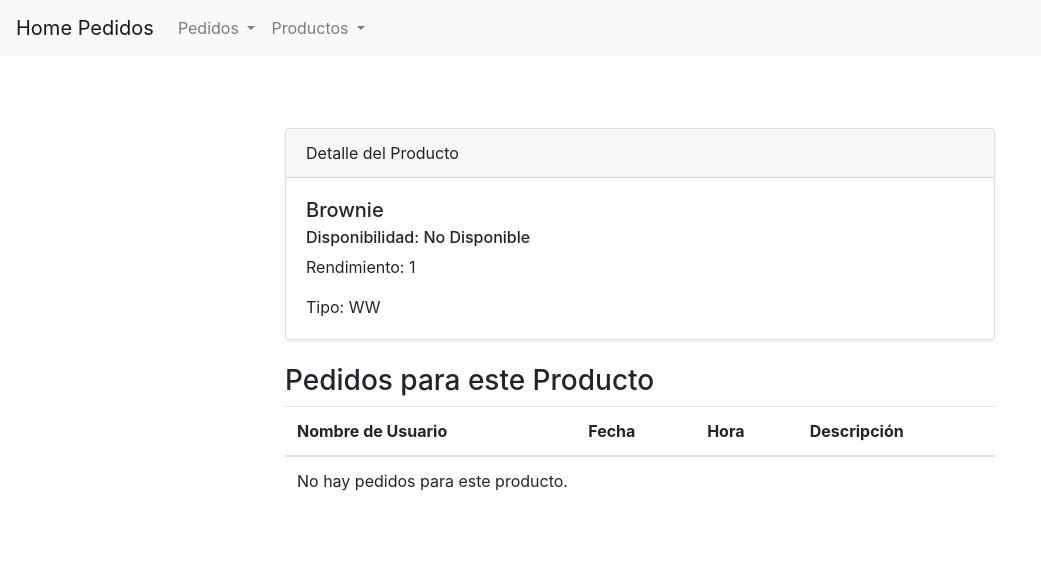
After one commit to GuadalupeFalcon/code54130-Proyecto-Final, a Django app: page /pedidos/detail-producto/1 in a window 1280 px wide. The commit adds this page. Shown: the top 568 px of the page, without its empty margins (0-1041 px from the left). Run offline with Django 5.2, Linux system fonts and the light colour scheme; data comes from the database, SQL or seed files in the repository; both versions use the stored data as it was before the commit; some libraries are stand-ins or nearby versions.

Commit message:
actualizacion

```diff
--- a/WebPasteleria/pedidos/templates/pedidos/base.html
+++ b/WebPasteleria/pedidos/templates/pedidos/base.html
@@ -17,12 +17,29 @@
             <span class="navbar-toggler-icon"></span>
         </button>
         <div class="collapse navbar-collapse" id="navbarNav">
-            <ul class="navbar-nav ml-auto">
-                <li class="nav-item">
-                    <a class="nav-link" href="/pedidos/list">Todos los Pedidos</a>
+            <ul class="navbar-nav">
+                <!-- Dropdown for PEDIDOS -->
+                <li class="nav-item dropdown">
+                    <a class="nav-link dropdown-toggle" href="#" id="navbarDropdownMenuLinkPedido" role="button" data-toggle="dropdown" aria-haspopup="true" aria-expanded="false">
+                        Pedidos
+                    </a>
+                    <div class="dropdown-menu" aria-labelledby="navbarDropdownMenuLinkPedido">
+                        <a class="dropdown-item" href="{% url 'pedidos-list' %}">Todos los Pedidos</a>
+                        <a class="dropdown-item" href="{% url 'crear-pedido-con-formulario' %}">Crear Pedido</a>
+                        <a class="dropdown-item" href="{% url 'buscar-con-formulario' %}">Buscar Pedido por usuario</a>
+                    </div>
                 </li>
-                <li class="nav-item">
-                    <a class="nav-link" href="{% url 'pedidos-list' %}">XXXXXX</a>
+                <!-- Dropdown for PRODUCTO -->
+                <li class="nav-item dropdown">
+                    <a class="nav-link dropdown-toggle" href="#" id="navbarDropdownMenuLinkProducto" role="button" data-toggle="dropdown" aria-haspopup="true" aria-expanded="false">
+                        Productos
+                    </a>
+                    <div class="dropdown-menu" aria-labelledby="navbarDropdownMenuLinkProductos">
+                        <a class="dropdown-item" href="{% url 'productos-list' %}">Todos los Productos</a>
+                        <a class="dropdown-item" href="{% url 'crear-producto-con-formulario' %}">Crear Producto</a>
+                        <a class="dropdown-item" href="{% url 'producto-search' %}">Buscar Producto</a>
+                    </div>
+                </li>
                 </li>
             </ul>
         </div>
--- /dev/null
+++ b/WebPasteleria/pedidos/templates/pedidos/detail-producto.html
@@ -0,0 +1,56 @@
+{% extends 'pedidos/base.html' %}
+
+{% block title %}Detalle del Producto{% endblock %}
+
+{% block content %}
+<section class="py-5">
+    <div class="container">
+        <div class="row">
+            <div class="col-lg-8 mx-auto">
+                <div class="card shadow-sm">
+                    <div class="card-header">
+                        Detalle del Producto
+                    </div>
+                    <div class="card-body">
+                        <h5 class="card-title">{{ producto.nombre }}</h5>
+                        {% if Producto.disponible %}
+                        <h6 class="card-subtitle mb-2">Disponibilidad: Disponible</h6>
+                        {% else %}
+                        <h6 class="card-subtitle mb-2">Disponibilidad: No Disponible</h6>
+                        {% endif %}
+                        <p class="card-text">Rendimiento: {{ producto.rendimiento }}</p>
+                        <p class="card-text">Tipo: {{ producto.tipo | default:"No proporcionado" }}</p>
+                    </div>
+                </div>
+                <div class="mt-4">
+                    <h3>Pedidos para este Producto</h3>
+                    <table class="table">
+                        <thead>
+                            <tr>
+                                <th scope="col">Nombre de Usuario</th>
+                                <th scope="col">Fecha</th>
+                                <th scope="col">Hora</th>
+                                <th scope="col">Descripción</th>
+                            </tr>
+                        </thead>
+                        <tbody>
+                            {% for pedido in producto.pedidos.all %}
+                            <tr>
+                                <td>{{ pedido.nombre_de_usuario }}</td>
+                                <td>{{ pedido.fecha | date:"d/m/Y" }}</td>
+                                <td>{{ pedido.hora | date:"H:i" }}</td>
+                                <td>{{ pedido.descripcion | default:"No proporcionado" }}</td>
+                            </tr>
+                            {% empty %}
+                            <tr>
+                                <td colspan="5">No hay pedidos para este producto.</td>
+                            </tr>
+                            {% endfor %}
+                        </tbody>
+                    </table>
+                </div>
+            </div>
+        </div>
+    </div>
+</section>
+{% endblock %}
--- a/WebPasteleria/pedidos/urls.py
+++ b/WebPasteleria/pedidos/urls.py
@@ -4,15 +4,29 @@ from .views import (
     list_view,
     search_view,
     create_view,
-    detail_view,
-    search_with_form_view
+    detail_pedidos_view,
+    search_with_form_view,
+    create_producto_with_form_view,
+    detail_producto_view,
+    producto_list_view,
+    create_pedido_with_form_view,
+    delete_producto_view,
+    producto_update_view,
+    search_producto_view
 )
 
 urlpatterns = [
     path("", home_view),
     path("list/", list_view, name="pedidos-list"),
-    path("detail/<pedido_id>", detail_view),
+    path("detail/<pedido_id>", detail_pedidos_view),
     path("buscar/<nombre_de_usuario>", search_view),
     path("crear/<nombre_de_usuario>/<producto>", create_view),
-    path("buscar-con-formulario", search_with_form_view, name="buscar-con-formulario"),
+    path("buscar-con-formulario/", search_with_form_view, name="buscar-con-formulario"),
+    path("crear-pedido-con-formulario/", create_pedido_with_form_view, name="crear-pedido-con-formulario"),
+    path("crear-producto-con-formulario/", create_producto_with_form_view, name="crear-producto-con-formulario"),
+    path("detail-producto/<producto_id>", detail_producto_view, name="producto-detail"),
+    path("producto/list/", producto_list_view, name="productos-list"),
+    path("producto/delete/<producto_id>", delete_producto_view, name="producto-delete"),
+    path("producto/update/<producto_id>", producto_update_view, name="producto-update"),
+    path("producto/buscar/", search_producto_view, name="producto-search"),
 ]
--- a/WebPasteleria/pedidos/views.py
+++ b/WebPasteleria/pedidos/views.py
@@ -1,7 +1,8 @@
-from django.shortcuts import render
+from django.shortcuts import render , redirect
 from .models import Pedido, Producto
 from django.http import HttpResponse
-from .forms import PedidoSearchForm
+from .forms import PedidoSearchForm , ProductoCreateForm , PedidoCreateForm , ProductoSearchForm
+from django.contrib.auth.models import User
 
 # Create your views here.
 
@@ -20,21 +21,92 @@ def search_view(request, nombre_de_usuario):
     ).all()
     contexto_dict = {"pedidos": pedidos_del_usuario}
     return render(request, "pedidos/list.html", contexto_dict)
+    #    return HttpResponse(f"has pedido buscar las reservas de {nombre_de_usuario}")
 
 
 def create_view(request, nombre_de_usuario, producto):
     pedido = Pedido.objects.create(nombre_de_usuario=nombre_de_usuario, producto=producto)
     return HttpResponse(f"resultado: {pedido}")
 
-def detail_view(request, pedido_id):
+def detail_pedidos_view(request, pedido_id):
     pedido = Pedido.objects.get(id=pedido_id)
     context_dict = {"pedido": pedido}
     return render (request, "pedidos/detail.html", context_dict)
 
+#def search_with_form_view(request):
+#    from  .forms import PedidoSearchForm
+#    form = PedidoSearchForm()
+#    return render(request, "pedidos/form-search.html", context={"search_form":form})
+
+
 def search_with_form_view(request):
-    from  .forms import PedidoSearchForm
-    form = PedidoSearchForm()
-    return render(request, "pedidos/form-search.html", context={"search_form":form})
+    if request.method == "GET":
+        form = PedidoSearchForm()
+        return render(request, "pedidos/form-search.html", context={"search_form": form})
+    elif request.method == "POST":
+        #  devolverle a "chrome" la lista de reservas encontrada o avisar que no se encontró nada
+        form = PedidoSearchForm(request.POST)
+        if form.is_valid():
+            nombre_de_usuario = form.cleaned_data["nombre_de_usuario"]
+            user = User.objects.get(username = nombre_de_usuario)
+            pedidos_del_usuario = Pedido.objects.filter(nombre_de_usuario=user).all()
+            contexto_dict = {"pedidos": pedidos_del_usuario}
+            return render(request, "pedidos/list.html", contexto_dict)
+
+
+#def create_producto_with_form_view(request):
+#    contexto = {"create-form": ProductoCreateForm() }
+#    return render(request, "pedidos/form-create-producto.html", contexto)
+
+
+#def create_producto_with_form_view(request):
+#    if request.method == "GET":
+#        contexto = {"create_form_producto": ProductoCreateForm()}
+#        return render(request, "pedidos/form-create-producto.html", contexto)
+#    elif request.method == "POST":
+#        form = ProductoCreateForm(request.POST)
+#        if form.is_valid():
+#            nombre = form.cleaned_data["nombre"]
+#            disponible = form.cleaned_data["disponible"]
+#            rendimiento = form.cleaned_data["rendimiento"]
+#            tipo = form.cleaned_data["tipo"]
+#            nuevo_producto = Producto(
+#                nombre=nombre,
+#                disponible=disponible,
+#                rendimiento=rendimiento,
+#                tipo=tipo,
+#            )
+#            nuevo_producto.save()
+#            return detail_producto_view(request, nuevo_producto.id)
+
+def create_producto_with_form_view(request):
+    if request.method == "GET":
+        contexto = {"create_form_producto": ProductoCreateForm()}
+        return render(request, "pedidos/form-create-producto.html", contexto)
+    elif request.method == "POST":
+        form = ProductoCreateForm(request.POST)
+        if form.is_valid():
+            nombre = form.cleaned_data["nombre"]
+            disponible = form.cleaned_data["disponible"]
+            rendimiento = form.cleaned_data["rendimiento"]
+            tipo = form.cleaned_data["tipo"]
+            nuevo_producto = Producto(
+                nombre=nombre,
+                disponible=disponible,
+                rendimiento=rendimiento,
+                tipo=tipo,
+            )
+            nuevo_producto.save()
+            return detail_producto_view(request, nuevo_producto.id)
+        else:
+            # Handle the case where the form is not valid
+            return HttpResponse('Form is not valid. Please check the form and try again.')
+
+def detail_producto_view(request, producto_id):
+    producto = Producto.objects.get(id=producto_id)
+    contexto_dict = {"producto": producto}
+    return render(request, "pedidos/detail-producto.html", contexto_dict)
+
 
 #CRUD: PRODUCTOS
 
@@ -43,3 +115,60 @@ def search_with_form_view(request):
 #DETAIL
 #UPDATE
 #DELETE
+
+# CRUD
+from django.http import HttpResponse
+
+
+def producto_list_view(request):
+    todos_los_productos = Producto.objects.all()
+    contexto = {"SANTIAGOMOTORIZADO": todos_los_productos}
+    return render(request, "pedidos/producto-list.html", contexto)
+
+def create_pedido_with_form_view(request):
+    contexto = {"create_pedido_form": PedidoCreateForm()}
+    return render(request, "pedidos/form-create-pedido.html", contexto)
+
+def delete_producto_view(request, producto_id):
+    producto_a_borrar = Producto.objects.filter(id=producto_id).first()
+    producto_a_borrar.delete()
+    return redirect("productos-list")
+
+def producto_update_view(request, producto_id):
+    producto_a_editar = Producto.objects.filter(id=producto_id).first()
+    if request.method == "GET":
+        valores_iniciales = {
+            "nombre": producto_a_editar.nombre,
+            "disponible": producto_a_editar.disponible,
+            "rendimiento": producto_a_editar.rendimiento,
+            "tipo": producto_a_editar.tipo,
+        }
+        formulario = ProductoCreateForm(initial=valores_iniciales)
+        contexto = {"form_producto_update": formulario, "OBJETO": producto_a_editar}
+        return render(request, "pedidos/form-producto-update.html", contexto)
+    elif request.method == "POST":
+        form = ProductoCreateForm(request.POST)
+        if form.is_valid():
+            nombre = form.cleaned_data["nombre"]
+            disponible = form.cleaned_data["disponible"]
+            rendimiento = form.cleaned_data["rendimiento"]
+            descripcion = form.cleaned_data["tipo"]
+            producto_a_editar.nombre = nombre
+            producto_a_editar.disponible = disponible
+            producto_a_editar.rendimiento = rendimiento
+            producto_a_editar.descripcion = descripcion
+            producto_a_editar.save()
+            return redirect("producto-detail", producto_a_editar.id)
+
+def search_producto_view(request):
+    if request.method == "GET":
+        form = ProductoSearchForm()
+        return render(request, "pedidos/form-producto-search.html", context={"search_producto_form": form})
+    elif request.method == "POST":
+        #  devolverle a "chrome" la lista de reservas encontrada o avisar que no se encontró nada
+        form = ProductoSearchForm(request.POST)
+        if form.is_valid():
+            nombre= form.cleaned_data["nombre"]
+            producto_buscado = Producto.objects.filter(nombre=nombre).all()
+            contexto_dict = {"search_producto_form": producto_buscado}
+            return render(request, "pedidos/producto-list.html", contexto_dict)
```
Also changed, not shown: WebPasteleria/pedidos/forms.py (+50 -1 lines), WebPasteleria/pedidos/models.py (+23 -15 lines), WebPasteleria/pedidos/templates/pedidos/form-create-pedido.html (added, +27 -0 lines), WebPasteleria/pedidos/templates/pedidos/form-create-producto.html (added, +27 -0 lines), WebPasteleria/pedidos/templates/pedidos/form-producto-search.html (added, +27 -0 lines), WebPasteleria/pedidos/templates/pedidos/form-producto-update.html (added, +27 -0 lines), WebPasteleria/pedidos/templates/pedidos/producto-list.html (added, +48 -0 lines), WebPasteleria/db.sqlite3, WebPasteleria/pedidos/migrations/0004_remove_producto_descripcion_alter_producto_tipo.py (added).
